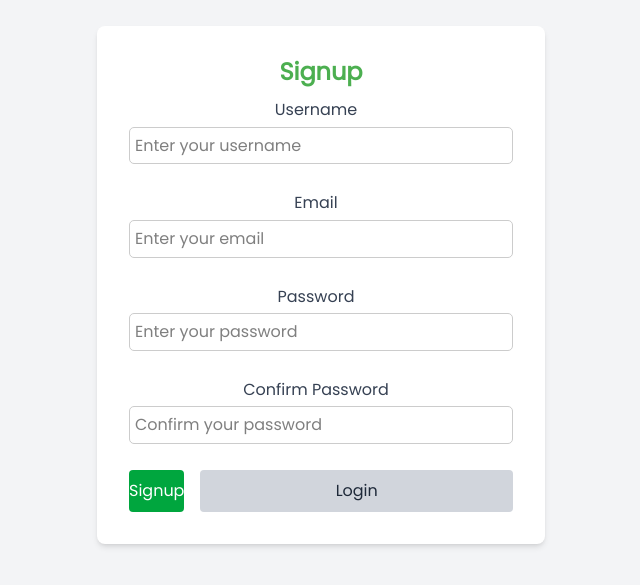
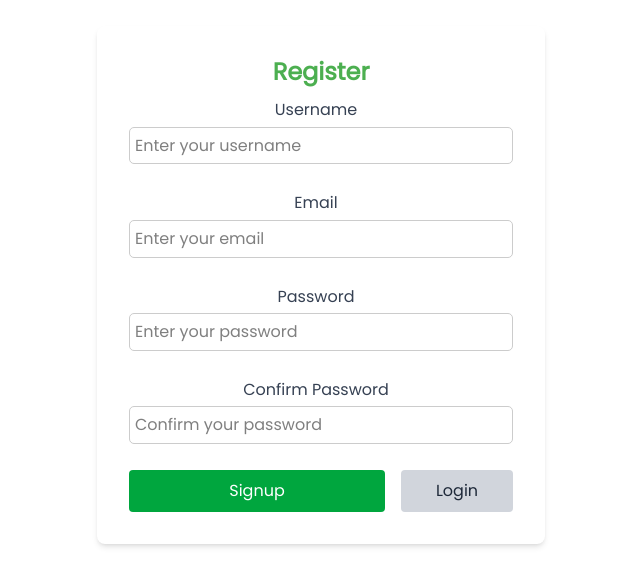
Before and after one commit to NinePiece2/Public-Library-System, a Next.js app in the folder PublicLibrarySystem-UI/: page /auth/register in a window 1280 px wide. Shown: the part 115-700 px from the top of the page, without its empty margins (319-959 px from the left). Built offline with nearby package versions, Linux system fonts and the light colour scheme.

Commit message:
Fix register page

```diff
--- a/PublicLibrarySystem-UI/src/app/(auth)/auth/register/page.tsx
+++ b/PublicLibrarySystem-UI/src/app/(auth)/auth/register/page.tsx
@@ -44,9 +44,9 @@ const Signup = () => {
   };
 
   return (
-    <div className="min-h-screen flex items-center justify-center bg-gray-100">
+    <div className="min-h-screen flex items-center justify-center">
       <div className="max-w-md w-full bg-white p-8 rounded-lg shadow-md">
-        <h1 className="text-3xl font-bold text-center mb-6">Signup</h1>
+        <h1 className="text-3xl font-bold text-center mb-6">Register</h1>
         {error && <p className="mb-4 text-red-600 text-center">{error}</p>}
         <form onSubmit={handleSignup} className="space-y-4">
           <InputField
@@ -81,12 +81,12 @@ const Signup = () => {
             required
           />
           <div className="flex space-x-4">
-            <Button type="submit" className="bg-green-600 text-white hover:bg-green-700">
+            <Button type="submit" className="w-2/3 bg-green-600 text-white hover:bg-green-700">
                 Signup
             </Button>
             <Button
                 type="button"
-                className="bg-gray-300 text-gray-800 hover:bg-gray-400 flex-1"
+                className="w-1/3 bg-gray-300 text-gray-800 hover:bg-gray-400 flex-1"
                 onClick={() => router.push("/auth/login")}
                 >
                 Login
```
